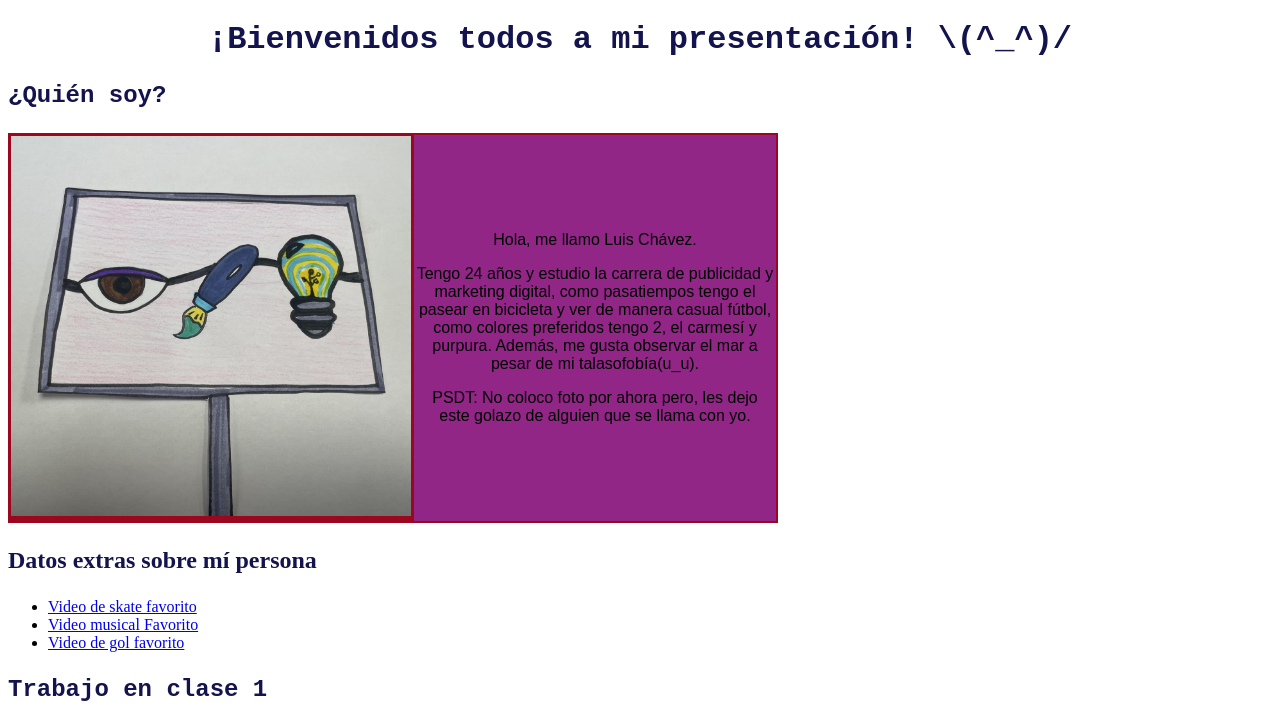
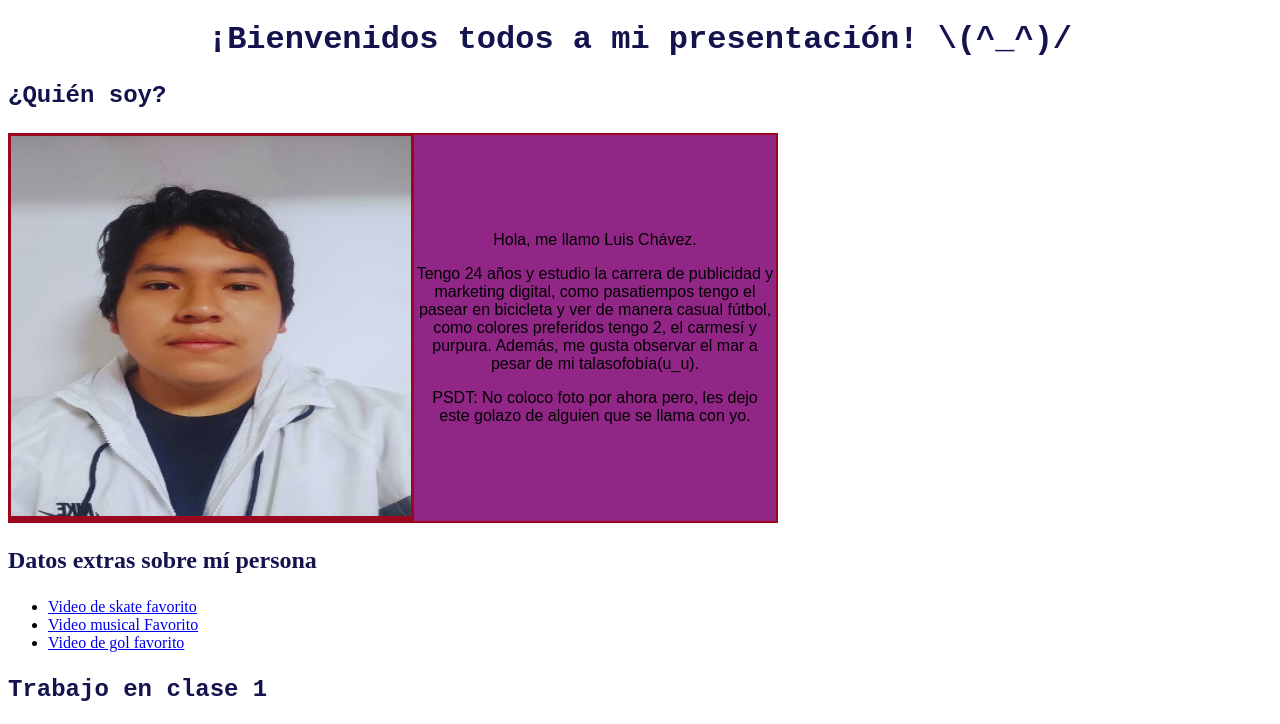
Before and after one commit to CrlsNvrro37/ChavezLuis, a plain HTML site: page index.html in a window 1280 px wide. Shown: the top 724 px of the page. Drawn offline with Linux system fonts and the light colour scheme.

Commit message:
cambios index.html 1.2

```diff
--- a/index.html
+++ b/index.html
@@ -16,7 +16,7 @@
                 <table style="background-color: #9c0720;">
                     <tr>
                         <td>
-                            <img height="380" width="400" src="Logo_grupo.jpeg">
+                            <img height="380" width="400" src="foto perfíl.jpg">
                         </td>
                         <td height="360" width="360" style="background-color: #912686;">
                             <p style="text-align: center; font-family: sans-serif;">
```
